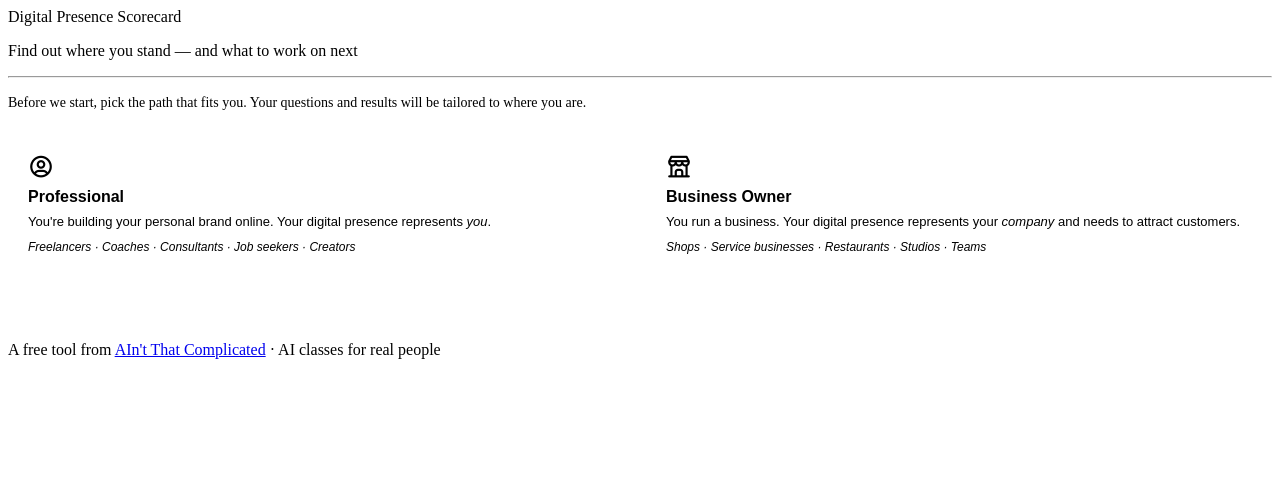
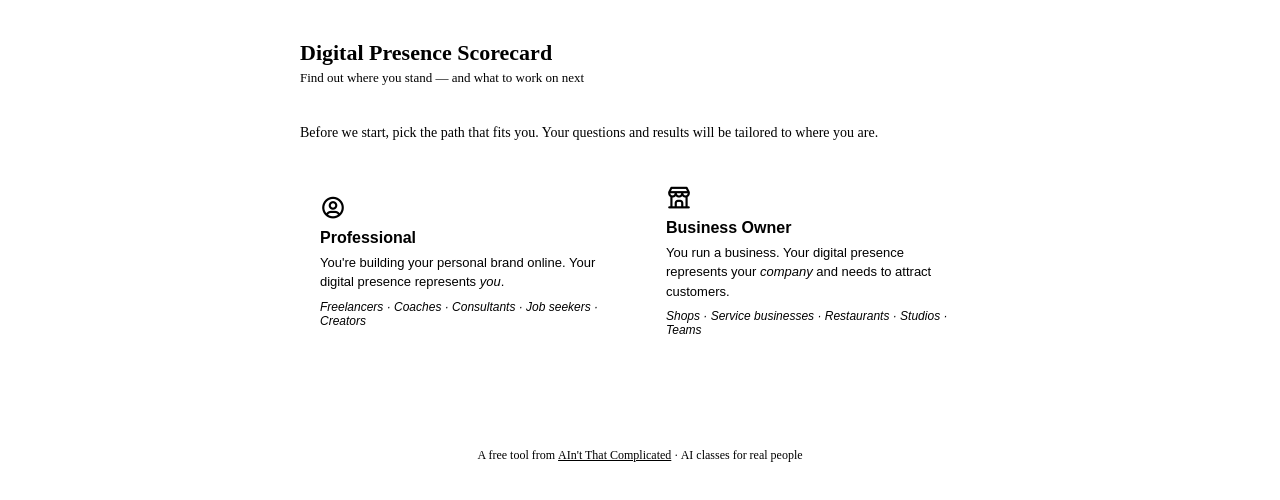
Before and after one commit to ymopadilla/digital-presence-scorecard, a React (Vite) app: page / in a window 1280 px wide. Shown: the top 500 px of the page. Built offline with nearby package versions, Linux system fonts and the light colour scheme.

Commit message:
Fix App.module.css

```diff
--- a/src/App.module.css
+++ b/src/App.module.css
@@ -1,61 +1,48 @@
-import { useState } from 'react'
-import Welcome from './components/Welcome.jsx'
-import Quiz from './components/Quiz.jsx'
-import Results from './components/Results.jsx'
-import styles from './App.module.css'
+.page {
+  min-height: 100vh;
+  background: var(--atc-cream);
+  display: flex;
+  justify-content: center;
+  align-items: flex-start;
+  padding: 2rem 1rem 4rem;
+}
 
-export default function App() {
-  const [screen, setScreen] = useState('welcome') // welcome | quiz | results
-  const [track, setTrack] = useState(null)         // 'pro' | 'biz'
-  const [answers, setAnswers] = useState({})
-  const [score, setScore] = useState(null)
+.card {
+  width: 100%;
+  max-width: 680px;
+}
 
-  function handleStart(selectedTrack) {
-    setTrack(selectedTrack)
-    setAnswers({})
-    setScreen('quiz')
-  }
+.header { margin-bottom: 0.25rem; }
 
-  function handleComplete(finalAnswers, finalScore) {
-    setAnswers(finalAnswers)
-    setScore(finalScore)
-    setScreen('results')
-  }
+.logo {
+  font-size: 22px;
+  font-weight: 700;
+  color: var(--atc-brown);
+  line-height: 1.2;
+}
 
-  function handleRestart() {
-    setTrack(null)
-    setAnswers({})
-    setScore(null)
-    setScreen('welcome')
-  }
+.logoAccent { color: var(--atc-accent); }
 
-  return (
-    <div className={styles.page}>
-      <main className={styles.card}>
-        <header className={styles.header}>
-          <div className={styles.logo}>
-            <span className={styles.logoAccent}>Digital Presence</span> Scorecard
-          </div>
-          <p className={styles.tagline}>
-            Find out where you stand — and what to work on next
-          </p>
-        </header>
-        <hr className={styles.divider} />
+.tagline {
+  font-size: 13px;
+  color: var(--atc-muted);
+  margin-top: 4px;
+}
 
-        {screen === 'welcome' && <Welcome onStart={handleStart} />}
-        {screen === 'quiz' && <Quiz track={track} onComplete={handleComplete} />}
-        {screen === 'results' && (
-          <Results track={track} score={score} answers={answers} onRestart={handleRestart} />
-        )}
+.divider {
+  border: none;
+  border-top: 1px solid var(--atc-border-light);
+  margin: 1rem 0 1.25rem;
+}
 
-        <footer className={styles.footer}>
-          A free tool from{' '}
-          <a href="https://aintthatcomplicated.com" target="_blank" rel="noreferrer">
-            AIn't That Complicated
-          </a>{' '}
-          · AI classes for real people
-        </footer>
-      </main>
-    </div>
-  )
+.footer {
+  margin-top: 1.5rem;
+  text-align: center;
+  font-size: 12px;
+  color: var(--atc-muted);
 }
+
+.footer a {
+  color: var(--atc-accent);
+  font-weight: 500;
+}
```
